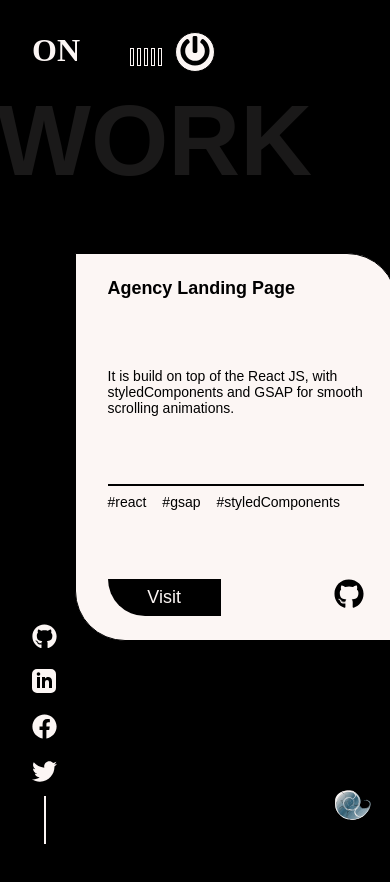
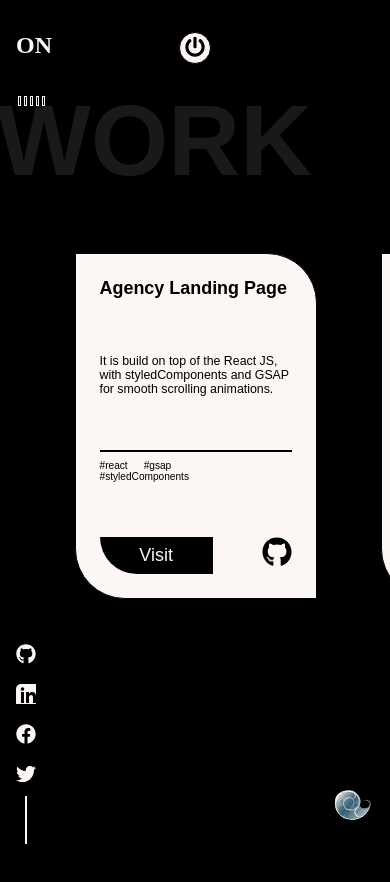
Before and after one commit to OrestisNer/website, a React (Create React App) app: page /work in a window 390 px wide. Shown: the top 882 px of the page. Built offline with nearby package versions, Linux system fonts and the light colour scheme.

Commit message:
Add media queries to components

```diff
--- a/src/components/Anchor.js
+++ b/src/components/Anchor.js
@@ -1,9 +1,14 @@
 import React, { useRef, useEffect } from 'react'
 import styled from 'styled-components'
 import { LinkSvg, AnchorSvg } from './SVGs';
+import { mediaQueries } from './Theme';
 
 const Container = styled.div`
     position: relative;
+
+    ${mediaQueries(40)`
+        display: none;
+    `};
 `;
 
 const Slider = styled.div`
@@ -53,8 +58,6 @@ const Anchor = (props) => {
         return () => window.removeEventListener('scroll', handleScroll);
     }, []);
 
-    console.log(props.numbers);
-
     return (
         <Container>
             <PreDisplay ref={hiddenRef} className="hidden">
--- a/src/components/Card.js
+++ b/src/components/Card.js
@@ -2,6 +2,7 @@ import React from 'react'
 import styled from 'styled-components';
 import { GithubSvg } from './SVGs';
 import { motion } from 'framer-motion';
+import { mediaQueries } from './Theme';
 
 const Box = styled(motion.li)`
     width: 16rem;
@@ -23,6 +24,31 @@ const Box = styled(motion.li)`
         color: ${props => props.theme.text};
         border: 1px solid ${props => props.theme.text};
     }
+
+    ${mediaQueries(50)`
+        width:16rem;
+        margin-right:6rem;
+        height:35vh;
+    `};
+
+    ${mediaQueries(40)`
+        width:14rem;
+        margin-right:4rem;
+        height:35vh;
+    `};
+
+    ${mediaQueries(25)`
+        width:12rem;
+        margin-right:4rem;
+        height:35vh;
+        padding:1.5rem 1.5rem;
+    `};
+
+    ${mediaQueries(20)`
+        width:10rem;
+        margin-right:4rem;
+        height:40vh;
+    `};
 `;
 
 const Title = styled.h2`
@@ -33,6 +59,14 @@ const Description = styled.h2`
     font-size: calc(0.8em + 0.3vw);
     font-family: 'Karla', sans-serif;
     font-weight: 500;
+
+    ${mediaQueries(25)`
+        font-size:calc(0.7em + 0.3vw);
+    `};
+
+    ${mediaQueries(20)`
+        font-size:calc(0.6em + 0.3vw);
+    `};
 `;
 
 const Tags = styled.div`
@@ -44,6 +78,10 @@ const Tags = styled.div`
     ${Box}:hover & {
         border-top: 2px solid ${props => props.theme.text};
     }
+
+    ${mediaQueries(25)`
+        font-size:calc(0.7em);
+    `};
 `;
 
 const Tag = styled.span`
--- a/src/components/Logo.js
+++ b/src/components/Logo.js
@@ -1,6 +1,6 @@
 import React from 'react'
 import styled from 'styled-components'
-import { darkTheme } from './Theme';
+import { darkTheme, mediaQueries } from './Theme';
 
 const LogoComponent = styled.h1`
     display: inline-block;
@@ -11,6 +11,12 @@ const LogoComponent = styled.h1`
     left: 2rem;
     top: 2rem;
     z-index: 3;
+
+    ${mediaQueries(40)`
+        font-size:1.5em;
+        left:1rem;
+        top:2rem;
+    `};
 `;
 
 const Logo = (props) => {
--- a/src/components/Navigation.js
+++ b/src/components/Navigation.js
@@ -93,7 +93,14 @@ export const WorkLink = (props) => (
 );
 
 const About = styled(NavLink)`
-    color: ${props => props.$startClick ? props.theme.body : props.theme.text};
+    color: ${props => {
+        if (mq) { return props.theme.text }
+
+        return props.$startClick ?
+            props.theme.body :
+            props.theme.text;
+    }};
+
     text-decoration: none;
     z-index: 1;
 `;
--- a/src/components/PowerButton.js
+++ b/src/components/PowerButton.js
@@ -2,6 +2,7 @@ import React from 'react';
 import { NavLink } from 'react-router-dom';
 import styled from 'styled-components';
 import { PowerBtnSvg } from './SVGs';
+import { mediaQueries } from './Theme';
 
 const Power = styled.button`
     position: fixed;
@@ -32,6 +33,15 @@ const Power = styled.button`
         text-decoration: none;
         color: inherit;
     }
+
+    ${mediaQueries(40)`
+        width: 2rem;
+        height: 2rem;
+        svg{
+            width:20px;
+            height:20px;
+        }
+    `};
 `;
 
 const PowerButton = () => {
--- a/src/components/SocialIcons.js
+++ b/src/components/SocialIcons.js
@@ -2,7 +2,7 @@ import React from 'react'
 import { NavLink } from 'react-router-dom'
 import styled from 'styled-components';
 import { FacebookSvg, GithubSvg, TwitterSvg, LinkedInSvg } from './SVGs'
-import { darkTheme } from './Theme';
+import { darkTheme, mediaQueries } from './Theme';
 import { motion } from 'framer-motion';
 
 
@@ -19,7 +19,19 @@ const Icons = styled.div`
 
     &>*:not(:last-child) {
         margin: 0.5rem 0;
+
+        ${mediaQueries(20)`
+            margin: 0.3rem 0;
+        `};
     }
+
+    ${mediaQueries(40)`
+        left: 1rem;
+        svg{
+            width:20px;
+            height:20px
+        }
+    `};
 `;
 
 const Line = styled(motion.span)`
--- a/src/components/SoundBar.js
+++ b/src/components/SoundBar.js
@@ -1,6 +1,7 @@
-import React, { useRef, useState } from 'react'
+import { useRef, useState } from 'react'
 import styled, { keyframes } from 'styled-components';
 import music from '../assets/audio/u-said-it-v13-1167.mp3';
+import { mediaQueries } from './Theme';
 
 const Box = styled.div`
     display: flex;
@@ -29,6 +30,11 @@ const Box = styled.div`
     & > *:nth-child(5) {
         animation-delay: 0.8s;
     }
+
+    ${mediaQueries(40)`
+        left:1rem;
+        top: 6rem;
+    `};
 `;
 
 const play = keyframes`
@@ -52,6 +58,11 @@ const Line = styled.span`
     height: 1rem;
     width: 2px;
     margin: 0 0.1rem;
+
+    ${mediaQueries(40)`
+        height:0.5rem;
+        width:1px;
+    `};
 `;
 
 const SoundBar = () => {
```
